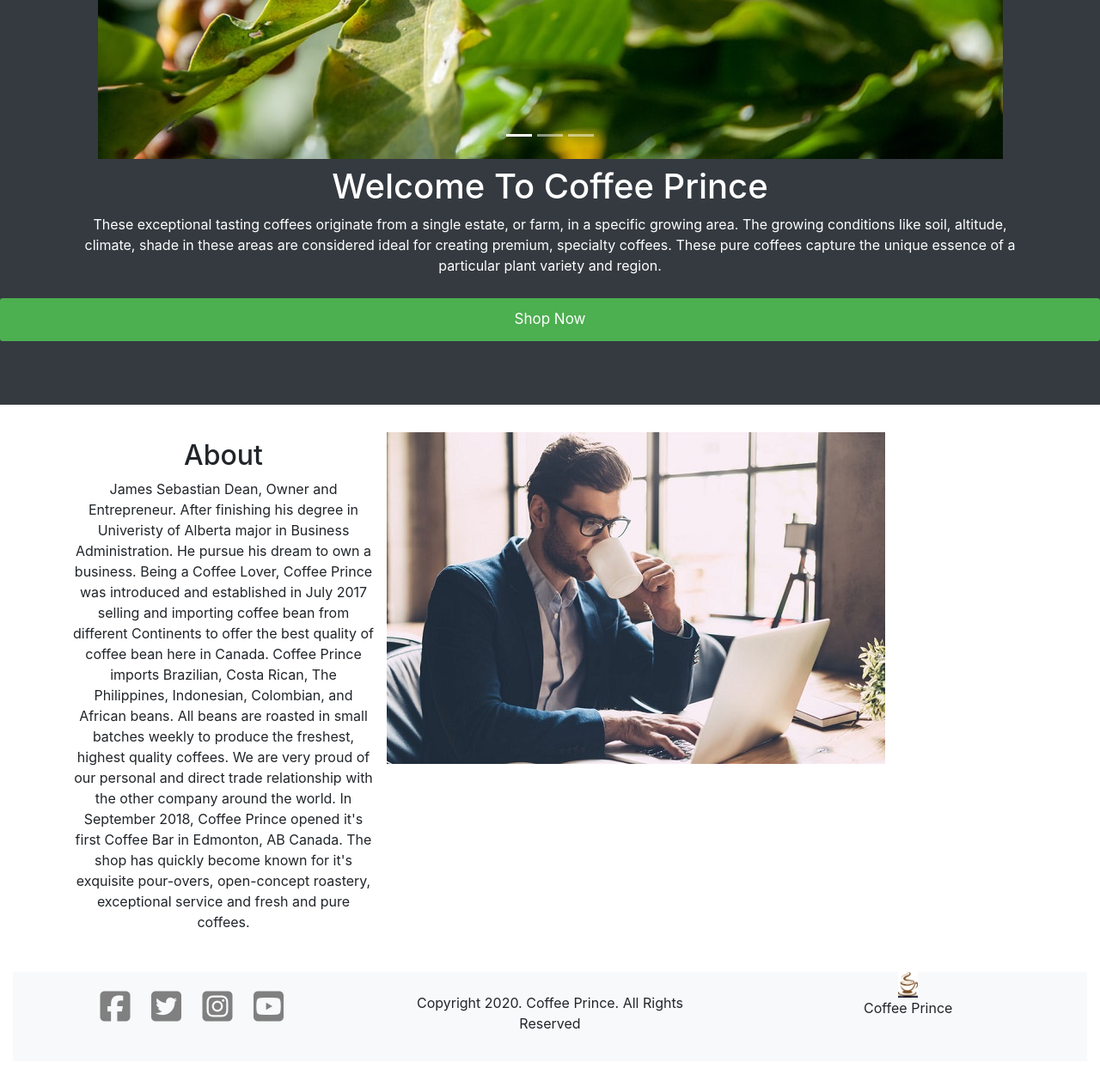
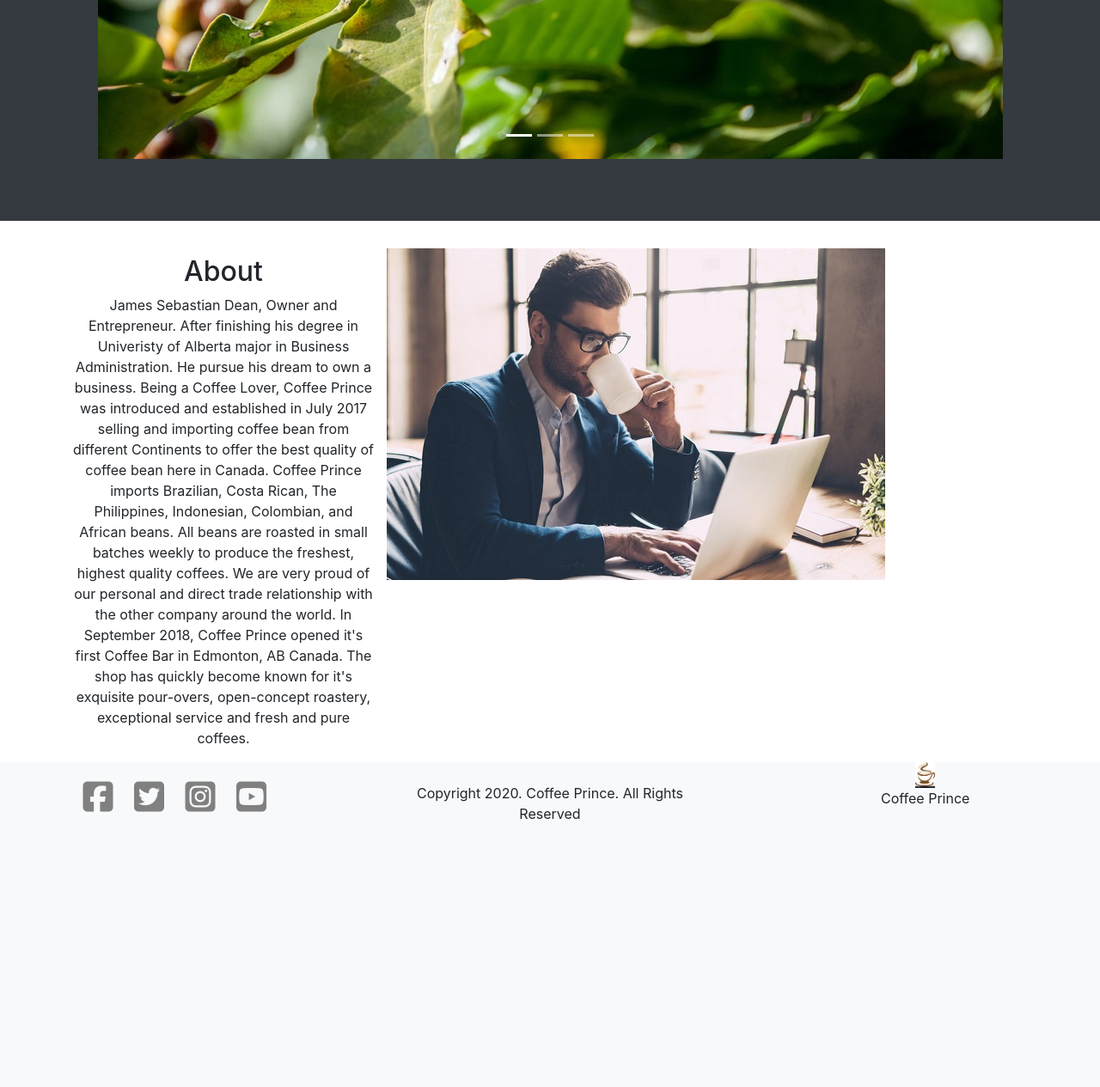
Before and after one commit to phil0704/MVP-Coffee-Prince, a PHP site: page /about.php in a window 1280 px wide. Shown: the part 586-1851 px from the top of the page at 86% size. After the commit the page ends 1539 px from the top, so only its background shows below. Run offline with PHP 8.4, Linux system fonts and the light colour scheme; some libraries are stand-ins or nearby versions.

Commit message:
fixing some error

```diff
--- a/about.php
+++ b/about.php
@@ -77,10 +77,9 @@
 
     </div>
 
-        <h1>Welcome To Coffee Prince</h1>
-        <p>These exceptional tasting coffees originate from a single estate, or farm, in a specific growing area. The growing conditions like soil, altitude, climate, shade in these areas are considered ideal for creating premium, specialty coffees. These pure coffees capture the unique essence of a particular plant variety and region.</p>
+
       </div>
-            <a href="product.php" class="btn btn-primary">Shop Now</a>
+
     </div>
 
 
--- a/cart.php
+++ b/cart.php
@@ -46,7 +46,7 @@
 
     <div class="container">
       <div class="row justify-content-center">
-         <div clss="col-lg-10">
+         <div class="col-lg-10">
             <div style="display:<?php if(isset($_SESSION['showAlert'])) { echo $_SESSION['showAlert']; }
             else { echo 'none';} unset($_SESSION['showAlert']); ?>" class="alert alert-success alert-dismissible mt-3">
                <button type="button" class="close" data-dismiss="alert">&times;</button>
@@ -103,7 +103,7 @@
                               <td colspan="2"><b>Total Amount</b></td>
                               <td>$<?= $total_amount ?></td>
                               <td>
-                                  <a href="checkout.php" class="btn btn-primary <?= ($total_amount >1)? "" : "disabled" ?>"><i class="fa fa-credit-card"></i>&nbsp;&nbsp;Checkout</a>
+                                  <a href="checkout.php" class="btn btn-success <?= ($total_amount >1)? "" : "disabled" ?>"><i class="fa fa-credit-card"></i>&nbsp;&nbsp;Checkout</a>
                               </td>
                           </tr>
                    </tbody>
--- a/css/main.css
+++ b/css/main.css
@@ -7,15 +7,12 @@
 
 body {
   position: relative;
+  width: 100%;
 }
 
 #cart-item {
   position: absolute;
   margin: 2px;
-}
-
-footer {
-    padding: 30px;
 }
 
 .smed i {
@@ -47,7 +44,6 @@ footer {
   flex: 50%;
 }
 
-
 .col-25,
 .col-50 {
   padding: 0 16px;
@@ -60,7 +56,7 @@ footer {
   border-radius: 3px;
 }
 
-  input[type=text] {
+input[type="text"] {
   width: 100%;
   margin-bottom: 20px;
   padding: 12px;
@@ -79,34 +75,16 @@ footer {
   font-size: 24px;
 }
 
-  .btn {
-    background-color: #4CAF50;
-    color: white;
-    padding: 12px;
-    margin: 10px 0;
-    border: none;
-    width: 100%;
-    border-radius: 3px;
-    cursor: pointer;
-    font-size: 17px;
+a {
+  color: #2196f3;
 }
-
-  .btn:hover {
-    background-color: #45a049;
-  }
-
-  a {
-    color: #2196F3;
-  }
-
-
-
 
 /* Responsive layout - when the screen is less than 800px wide, make the two columns stack on top of each other instead of next to each other (also change the direction - make the "cart" column go on top) */
 @media (max-width: 800px) {
   .row {
     flex-direction: column-reverse;
   }
+
   .col-25 {
     margin-bottom: 20px;
   }
--- a/index.php
+++ b/index.php
@@ -4,7 +4,7 @@
     <!-- Required meta tags -->
     <meta charset="utf-8">
     <meta name="viewport" content="width=device-width, initial-scale=1, shrink-to-fit=no">
-
+     <meta name="description" content="Coffee Prince is a Alberta's Coffee supplier and roasty.">
     <!-- Bootstrap CSS -->
     <link rel="stylesheet" href="https://stackpath.bootstrapcdn.com/bootstrap/4.5.0/css/bootstrap.min.css" integrity="sha384-9aIt2nRpC12Uk9gS9baDl411NQApFmC26EwAOH8WgZl5MYYxFfc+NcPb1dKGj7Sk" crossorigin="anonymous">
     <link rel="stylesheet" href="https://cdnjs.cloudflare.com/ajax/libs/font-awesome/4.7.0/css/font-awesome.min.css">
@@ -78,7 +78,7 @@
         <h4>A one Stop shopping for your Coffee needs</h4>
         <p>These exceptional tasting coffees originate from a single estate, or farm, in a specific growing area. The growing conditions like soil, altitude, climate, shade in these areas are considered ideal for creating premium, specialty coffees. These pure coffees capture the unique essence of a particular plant variety and region.</p>
       </div>
-            <a href="product.php" class="btn btn-primary">Shop Now</a>
+            <a href="product.php" class="btn btn-success">Shop Now</a>
     </div>
 
     <div class="container text-muted">
--- a/product.php
+++ b/product.php
@@ -64,7 +64,7 @@
                <input type="hidden" class="pprice" value="<?= $row['product_price'] ?>">
                <input type="hidden" class="pimage" value="<?= $row['product_image'] ?>">
                <input type="hidden" class="pcode" value="<?= $row['product_code'] ?>">
-               <button class="btn btn-primary btn-block addItemBtn"><i class="fa fa-cart-plus"></i>&nbsp;&nbsp;Add to cart</button>
+               <button class="btn btn-success btn-block addItemBtn"><i class="fa fa-cart-plus"></i>&nbsp;&nbsp;Add to cart</button>
              </form>
            </div>
          </div>
```
Also changed, not shown: action.php (+3 -4 lines), checkout.php (+3 -39 lines). Lines whose indentation alone changed are shown as unchanged.
